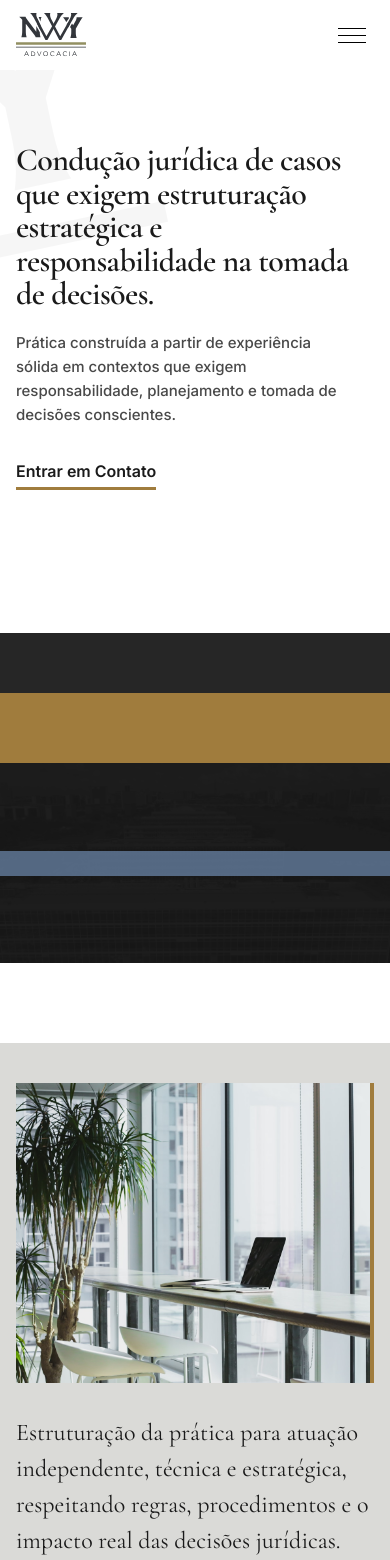
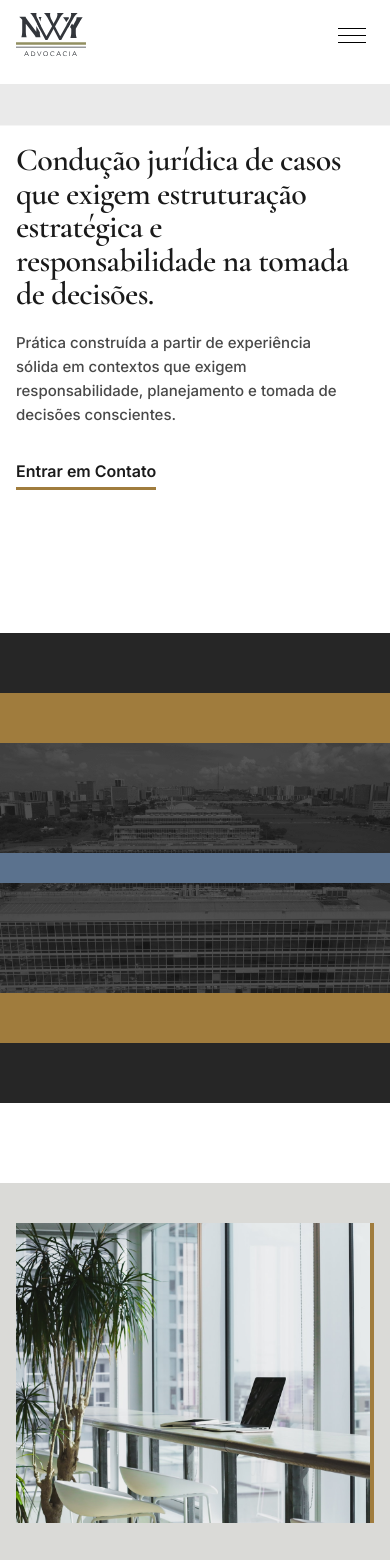
Before and after one commit to ferteles/nwy-advocacia, a React (Vite) app: page / in a window 390 px wide. Shown: the top 1560 px of the page. Built offline with nearby package versions, Linux system fonts and the light colour scheme.

Commit message:
UI Fix: Correct watermark rotation and Hero transition symmetry

```diff
--- a/src/app/App.tsx
+++ b/src/app/App.tsx
@@ -61,8 +61,8 @@ function Logo({ color = "#33363B", className = "" }: { color?: string; className
 
 function NWWatermark({ className = "" }: { className?: string }) {
   return (
-    <div className={`pointer-events-none select-none overflow-hidden absolute inset-0 flex items-center justify-center opacity-[0.03] ${className}`}>
-      <svg viewBox="0 0 200 120" fill="none" className="w-[150%] h-auto min-w-[1000px] scale-[1.3] -rotate-12">
+    <div className={`pointer-events-none select-none overflow-hidden absolute inset-0 opacity-[0.08] ${className}`}>
+      <svg viewBox="0 0 200 120" fill="none" className="w-full h-auto min-w-[1400px] absolute top-1/2 left-[-10%] -translate-y-1/2 scale-[1.8] md:scale-[2.4]">
         <path d={svgPaths.p20d3ee80} fill="currentColor" />
         <path d={svgPaths.p1f763f00} fill="currentColor" />
         <path d={svgPaths.p1bfcac00} fill="currentColor" />
@@ -141,12 +141,18 @@ function Hero() {
         {/* Band 1: Charcoal Dark */}
         <div className="w-full h-[60px] md:h-[90px]" style={{ background: COLORS.darkAlt }} />
         {/* Band 2: Deep Gold */}
-        <div className="w-full h-[70px] md:h-[100px]" style={{ background: COLORS.gold }} />
+        <div className="w-full h-[50px] md:h-[80px]" style={{ background: COLORS.gold }} />
+
         {/* Band 3: Dark Overlay with Congress Background and Blue Accent Strip */}
-        <div className="relative w-full h-[200px] md:h-[280px] flex items-center" style={{ background: COLORS.dark }}>
-          <img src={imgHeroBg} alt="" className="absolute inset-0 w-full h-full object-cover grayscale opacity-20 mix-blend-overlay" />
-          <div className="relative z-10 w-full h-[25px] md:h-[35px]" style={{ background: COLORS.accent, opacity: 0.9 }} />
+        <div className="relative w-full h-[250px] md:h-[350px] flex items-center" style={{ background: COLORS.dark }}>
+          <img src={imgHeroBg} alt="Brasília" className="absolute inset-0 w-full h-full object-cover grayscale opacity-30" />
+          <div className="relative z-10 w-full h-[30px] md:h-[40px]" style={{ background: COLORS.accent }} />
         </div>
+
+        {/* Band 4: Deep Gold (Mirror) */}
+        <div className="w-full h-[50px] md:h-[80px]" style={{ background: COLORS.gold }} />
+        {/* Band 5: Charcoal Dark (Mirror) */}
+        <div className="w-full h-[60px] md:h-[90px]" style={{ background: COLORS.darkAlt }} />
       </div>
     </>
   );
```
